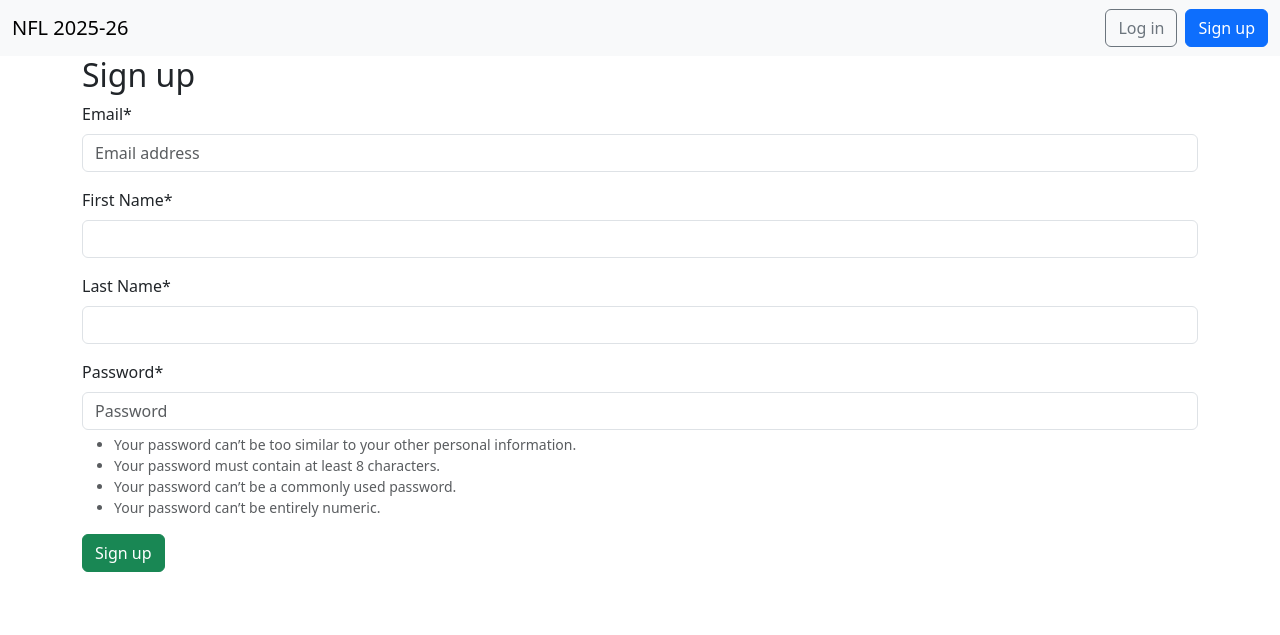
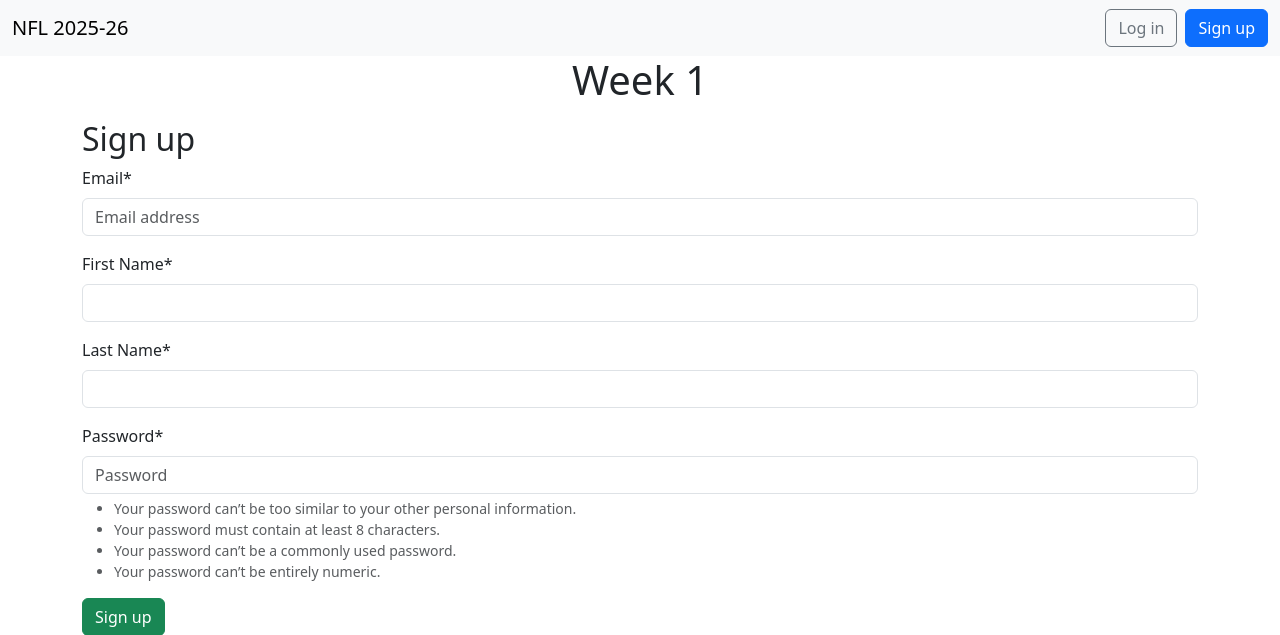
Before and after one commit to mdlattimore/nfl_pool, a Django app: page /accounts/signup/ in a window 1280 px wide. Shown: the top 635 px of the page. Run offline with Django 5.2, Linux system fonts and the light colour scheme; data that the repository does not hold is empty; parts of the project's set-up code (start-up, migrations or seed data) failed here and were passed over; some libraries are stand-ins or nearby versions.

Commit message:
create restore point

```diff
--- a/django_project/settings.py
+++ b/django_project/settings.py
@@ -91,6 +91,7 @@ TEMPLATES = [
                 "django.template.context_processors.request",
                 "django.contrib.auth.context_processors.auth",
                 "django.contrib.messages.context_processors.messages",
+                "pool.context_processors.current_week",
             ],
         },
     },
--- /dev/null
+++ b/pool/context_processors.py
@@ -0,0 +1,8 @@
+# pool/context_processors.py
+from .utils import get_week_info
+
+
+def current_week(request):
+    week_info = get_week_info()
+
+    return {"current_week": week_info["week"]}
--- a/pool/utils.py
+++ b/pool/utils.py
@@ -18,7 +18,7 @@ def get_week_info():
 
     week_end = week_start + timedelta(days=7)
 
-    # Pick window
+    # Pick window -- correct value: timedelta(days=2)
     pick_open = week_start
     pick_close = eastern.localize(
         datetime.combine(last_tuesday_date + timedelta(days=2), time(19, 0))
--- a/templates/_base.html
+++ b/templates/_base.html
@@ -40,6 +40,10 @@
                             Hi, {{ user.first_name }}!
                         {% endif %}
                     </li>
+                    <li class="nav-item">
+                        {#            <a class="nav-link active" aria-current="page" href="{% url 'dashboard' %}">Home</a>#}
+
+                    </li>
                     {% if user.is_superuser %}
                         <li class="nav-item">&nbsp;&nbsp;<a href="{% url 'admin:index' %}">Admin</a></li>
                     {% endif %}
@@ -78,6 +82,7 @@
 {% endblock nav %}
 
 <div class="container">
+<p class="display-6 text-center">Week {{ current_week }}</p>
     {% block content %}
         <p>Default content...</p>
     {% endblock content %}
--- a/templates/pool/make_picks.html
+++ b/templates/pool/make_picks.html
@@ -4,7 +4,7 @@
 
 {% block content %}
 
-<h2>Week {{ week }} Picks</h2>
+<h1 class="display-6">Week {{ week }} Picks</h1>
     {% if messages %}
       <ul>
         {% for message in messages %}
--- a/templates/pool/standings_table.html
+++ b/templates/pool/standings_table.html
@@ -1,4 +1,4 @@
-<h3>Season Rankings</h3>
+<h1 class="display-6">Season Rankings</h1>
 <table class="table table-striped">
     <thead>
     <tr>
```
Also changed, not shown: pool/management/commands/create_email.py (+15 -18 lines), pool/management/commands/update_points_earned.py (+8 -10 lines), pool/views.py (+3 -23 lines).
